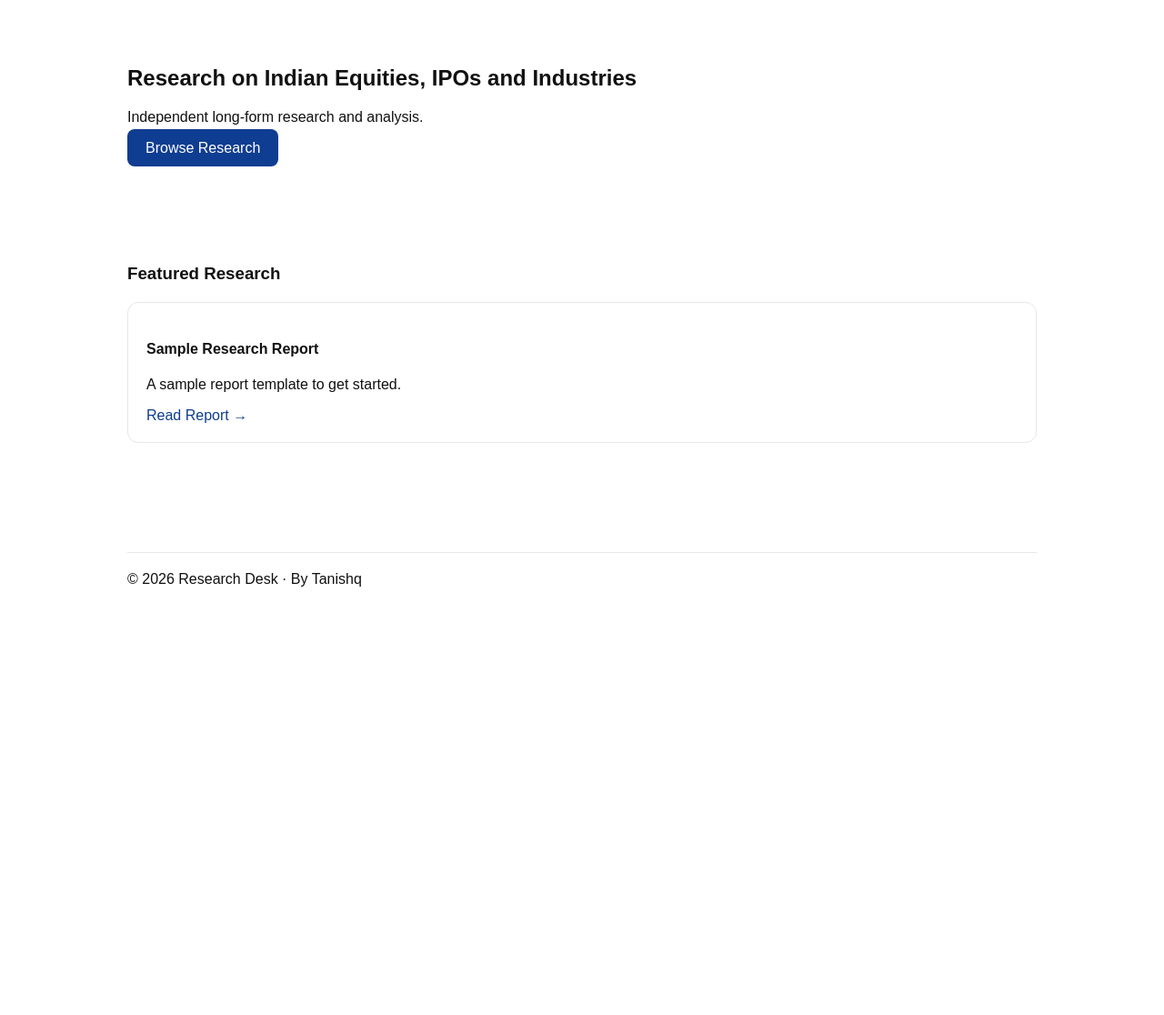
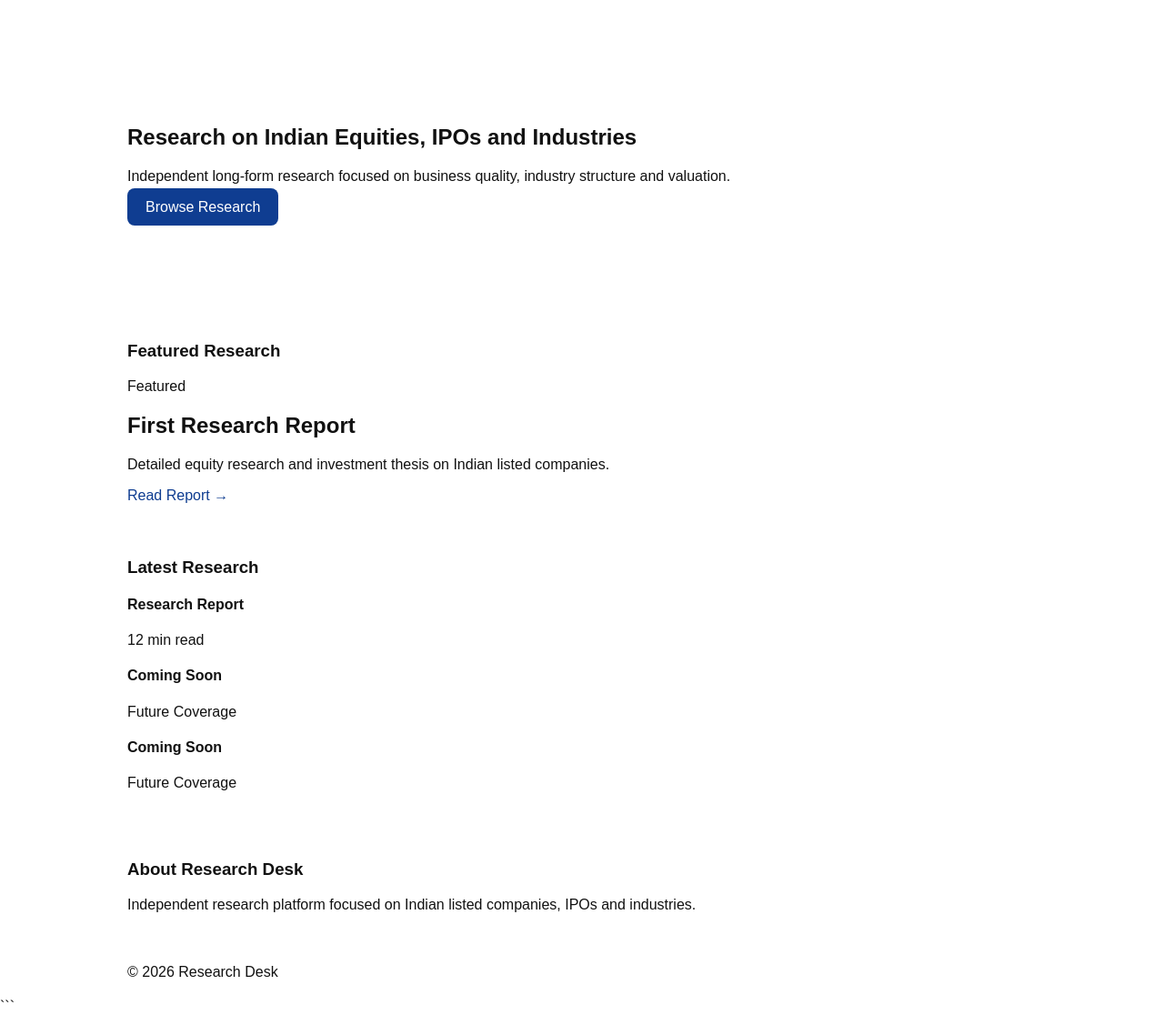
Before and after one commit to tanishqtilwani-prog/researchdesk, a plain HTML site: page index.html in a window 1280 px wide. Shown: the part 148-1264 px from the top of the page at 91% size. Before the commit the page ends 814 px from the top, so only its background shows below. Drawn offline with Linux system fonts and the light colour scheme.

Commit message:
Update index.html

````diff
--- a/index.html
+++ b/index.html
@@ -1,38 +1,144 @@
+```html
 <!DOCTYPE html>
 <html lang="en">
 <head>
 <meta charset="UTF-8">
 <meta name="viewport" content="width=device-width, initial-scale=1.0">
 <title>Research Desk</title>
+
+<link rel="preconnect" href="https://fonts.googleapis.com">
+<link rel="preconnect" href="https://fonts.gstatic.com" crossorigin>
+<link href="https://fonts.googleapis.com/css2?family=Inter:wght@300;400;500;600;700&display=swap" rel="stylesheet">
+
 <link rel="stylesheet" href="style.css">
 </head>
+
 <body>
-<header class="container nav">
-<h1>Research Desk</h1>
+
+<header class="navbar">
+  <div class="container nav-content">
+
+    <div class="logo">
+      <h2>Research Desk</h2>
+      <span>by Tanishq</span>
+    </div>
+
     <nav>
       <a href="index.html">Home</a>
       <a href="reports.html">Research</a>
+      <a href="reports.html">Archive</a>
       <a href="about.html">About</a>
       <button id="themeToggle">🌙</button>
     </nav>
+
+  </div>
 </header>
 
-<main class="container hero">
-<h2>Research on Indian Equities, IPOs and Industries</h2>
-<p>Independent long-form research and analysis.</p>
-<a class="btn" href="reports.html">Browse Research</a>
-</main>
+<section class="hero">
+
+  <div class="container">
+
+    <h1>
+      Research on Indian Equities,
+      IPOs and Industries
+    </h1>
+
+    <p>
+      Independent long-form research focused on
+      business quality, industry structure and valuation.
+    </p>
+
+    <a href="reports.html" class="btn">
+      Browse Research
+    </a>
+
+  </div>
+
+</section>
 
 <section class="container">
-<h3>Featured Research</h3>
-<div class="card">
-<h4>Sample Research Report</h4>
-<p>A sample report template to get started.</p>
-<a href="reports/sample-report.html">Read Report →</a>
+
+  <h3 class="section-title">
+    Featured Research
+  </h3>
+
+  <div class="featured-card">
+
+    <div>
+
+      <span class="badge">
+        Featured
+      </span>
+
+      <h2>
+        First Research Report
+      </h2>
+
+      <p>
+        Detailed equity research and investment
+        thesis on Indian listed companies.
+      </p>
+
+      <a href="reports/sample-report.html">
+        Read Report →
+      </a>
+
     </div>
+
+  </div>
+
 </section>
 
-<footer class="container footer">© 2026 Research Desk · By Tanishq</footer>
+<section class="container">
+
+  <h3 class="section-title">
+    Latest Research
+  </h3>
+
+  <div class="grid">
+
+    <div class="research-card">
+      <h4>Research Report</h4>
+      <p>12 min read</p>
+    </div>
+
+    <div class="research-card">
+      <h4>Coming Soon</h4>
+      <p>Future Coverage</p>
+    </div>
+
+    <div class="research-card">
+      <h4>Coming Soon</h4>
+      <p>Future Coverage</p>
+    </div>
+
+  </div>
+
+</section>
+
+<section class="container about-preview">
+
+  <h3>About Research Desk</h3>
+
+  <p>
+    Independent research platform focused on
+    Indian listed companies, IPOs and industries.
+  </p>
+
+</section>
+
+<footer>
+
+  <div class="container">
+
+    © 2026 Research Desk
+
+  </div>
+
+</footer>
+
 <script src="script.js"></script>
+
 </body>
 </html>
+```
````
Lines whose indentation alone changed are shown as unchanged.
